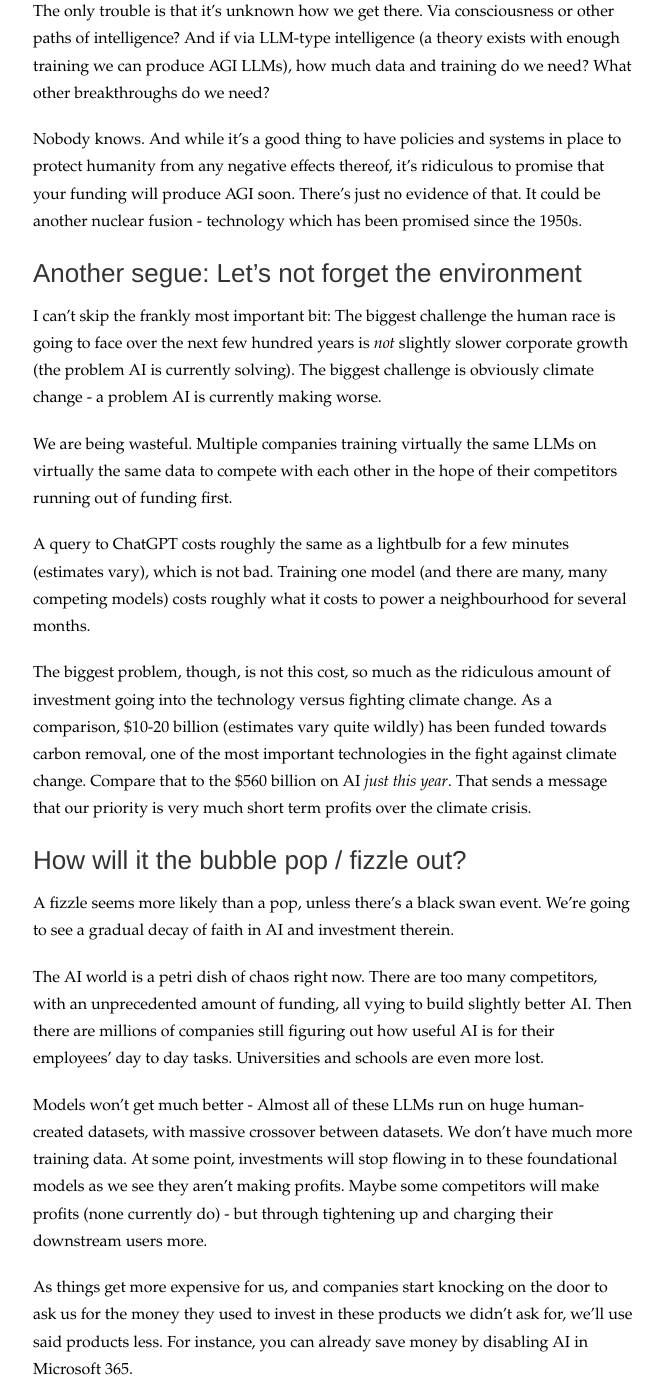
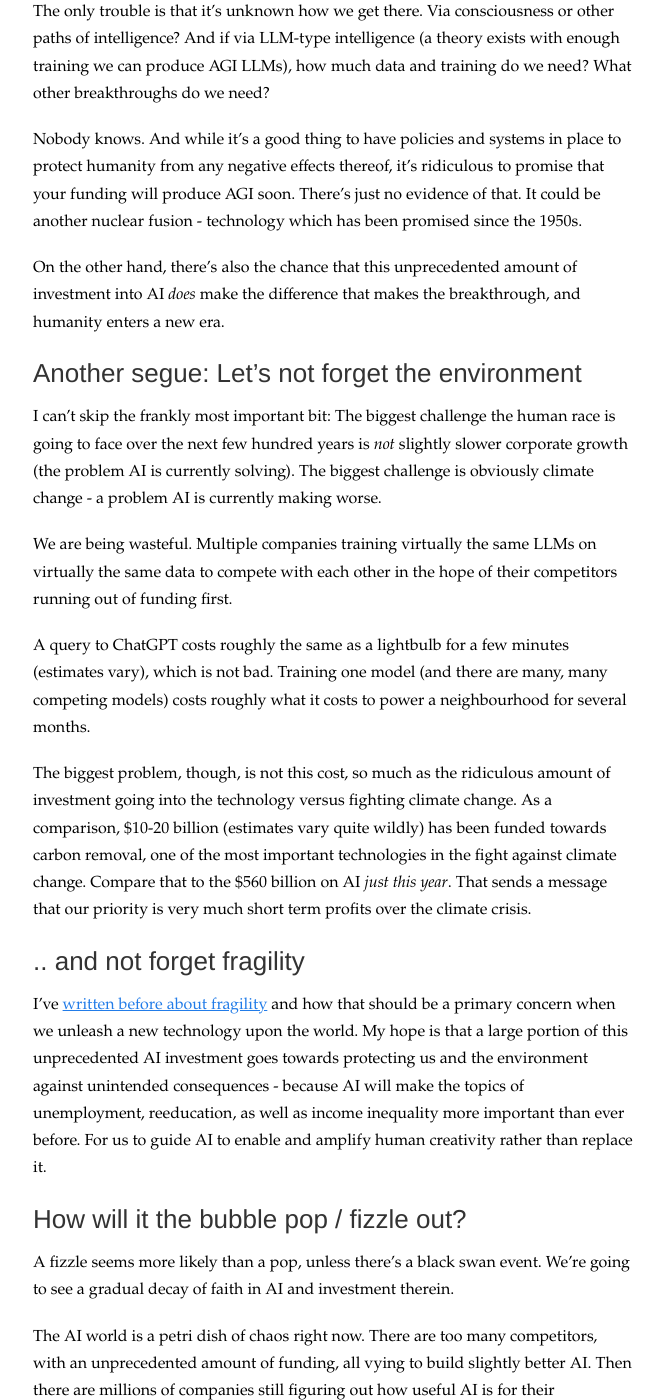
Before and after one commit to ryan-anderson-ds/ryan-anderson-ds.github.io, a Jekyll site: the page built from _posts/2025-07-30-ai-bubble.md, in a window 1280 px wide and 1400 px high, scrolled down 8142 px. Shown: the whole window, without its empty margins (307-971 px from the left). Built offline with Jekyll 4.4.1, drawn with Linux system fonts in a browser that asks for light colours; some of the changed text lies outside the part shown.

Commit message:
Update 2025-07-30-ai-bubble.md

```diff
--- a/_posts/2025-07-30-ai-bubble.md
+++ b/_posts/2025-07-30-ai-bubble.md
@@ -115,6 +115,8 @@ The only trouble is that it's unknown how we get there. Via consciousness or oth
 
 Nobody knows. And while it's a good thing to have policies and systems in place to protect humanity from any negative effects thereof, it's ridiculous to promise that your funding will produce AGI soon. There's just no evidence of that. It could be another nuclear fusion - technology which has been promised since the 1950s.
 
+On the other hand, there's also the chance that this unprecedented amount of investment into AI *does* make the difference that makes the breakthrough, and humanity enters a new era.
+
 ## Another segue: Let's not forget the environment
 
 I can't skip the frankly most important bit: The biggest challenge the human race is going to face over the next few hundred years is *not* slightly slower corporate growth (the problem AI is currently solving). The biggest challenge is obviously climate change - a problem AI is currently making worse.
@@ -124,6 +126,10 @@ We are being wasteful. Multiple companies training virtually the same LLMs on vi
 A query to ChatGPT costs roughly the same as a lightbulb for a few minutes (estimates vary), which is not bad. Training one model (and there are many, many competing models) costs roughly what it costs to power a neighbourhood for several months.
 
 The biggest problem, though, is not this cost, so much as the ridiculous amount of investment going into the technology versus fighting climate change. As a comparison, $10-20 billion (estimates vary quite wildly) has been funded towards carbon removal, one of the most important technologies in the fight against climate change. Compare that to the $560 billion on AI *just this year*. That sends a message that our priority is very much short term profits over the climate crisis.
+
+## .. and not forget fragility
+
+I've [written before about fragility](https://ryanandersonds.com/posts/Fragility) and how that should be a primary concern when we unleash a new technology upon the world. My hope is that a large portion of this unprecedented AI investment goes towards protecting us and the environment against unintended consequences - because AI will make the topics of unemployment, reeducation, as well as income inequality more important than ever before. For us to guide AI to enable and amplify human creativity rather than replace it.
 
 ## How will it the bubble pop / fizzle out?
 
@@ -160,5 +166,6 @@ And maybe we do achieve the breakthroughs necessary for AGI or massive improveme
 - Right now, despite being useful, it does appear overvalued in the stock market - whether as a productivity tool or as a source of innovation
 - That can change, though, should we make major scientific breakthroughs in how these models work, or we make strides towards AGI
 - I don't think the bubble will pop - but rather just  think it will just fizzle out as AI companies continue to not report profits over the next few years, or AI tools become more expensive as AI companies try make profits.
+- As this all unfolds, let's be cognisant of *how* we're unleashing AI upon the world - and its effect on fragility of the systems it impacts.
 
-Be cautious of promises that sound too good. Ask what real, measurable value AI brings - today, not in theory.
+Be cautious of promises that sound too good. Ask what real, measurable value AI brings - today, not in theory. Let us guide AI to enable and amplify human creativity rather than replace it.
```
